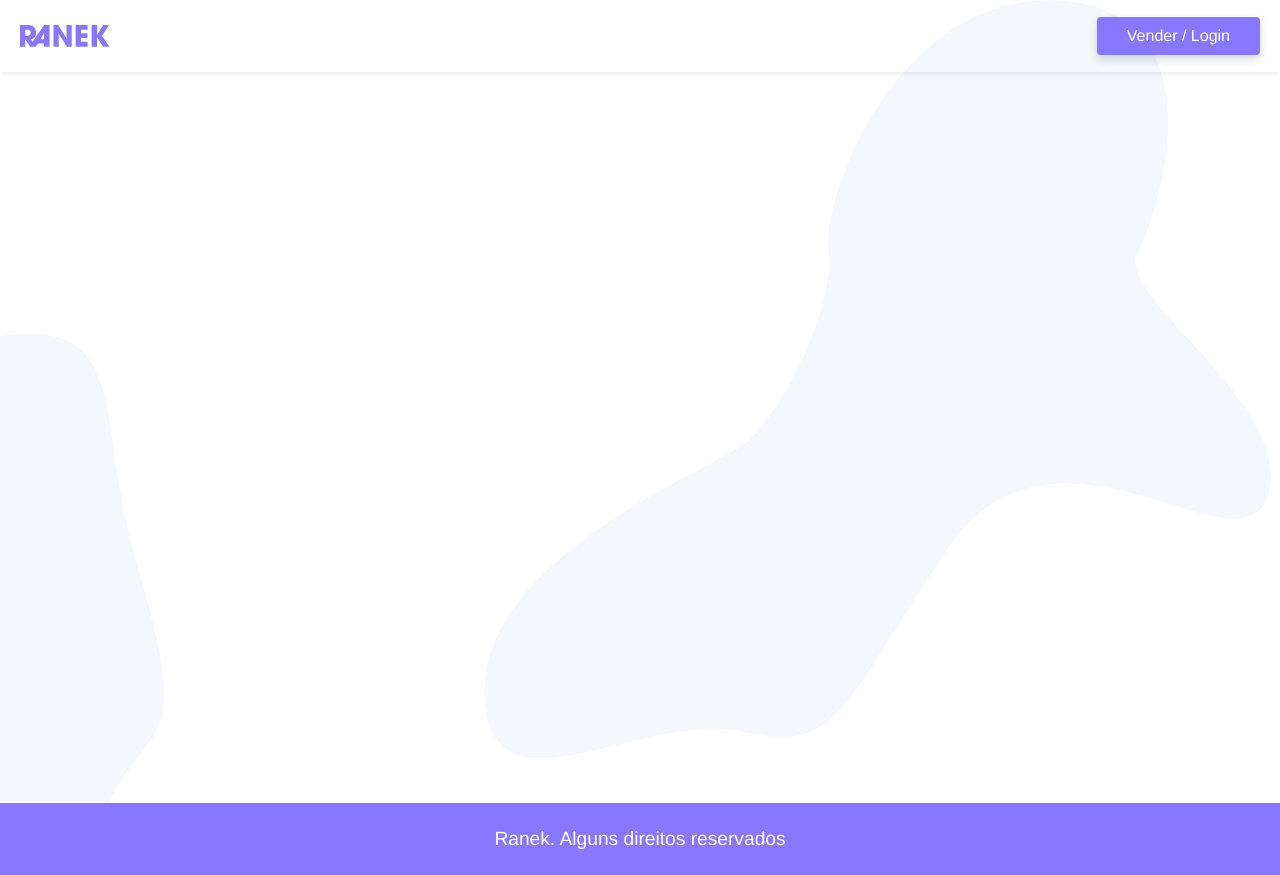
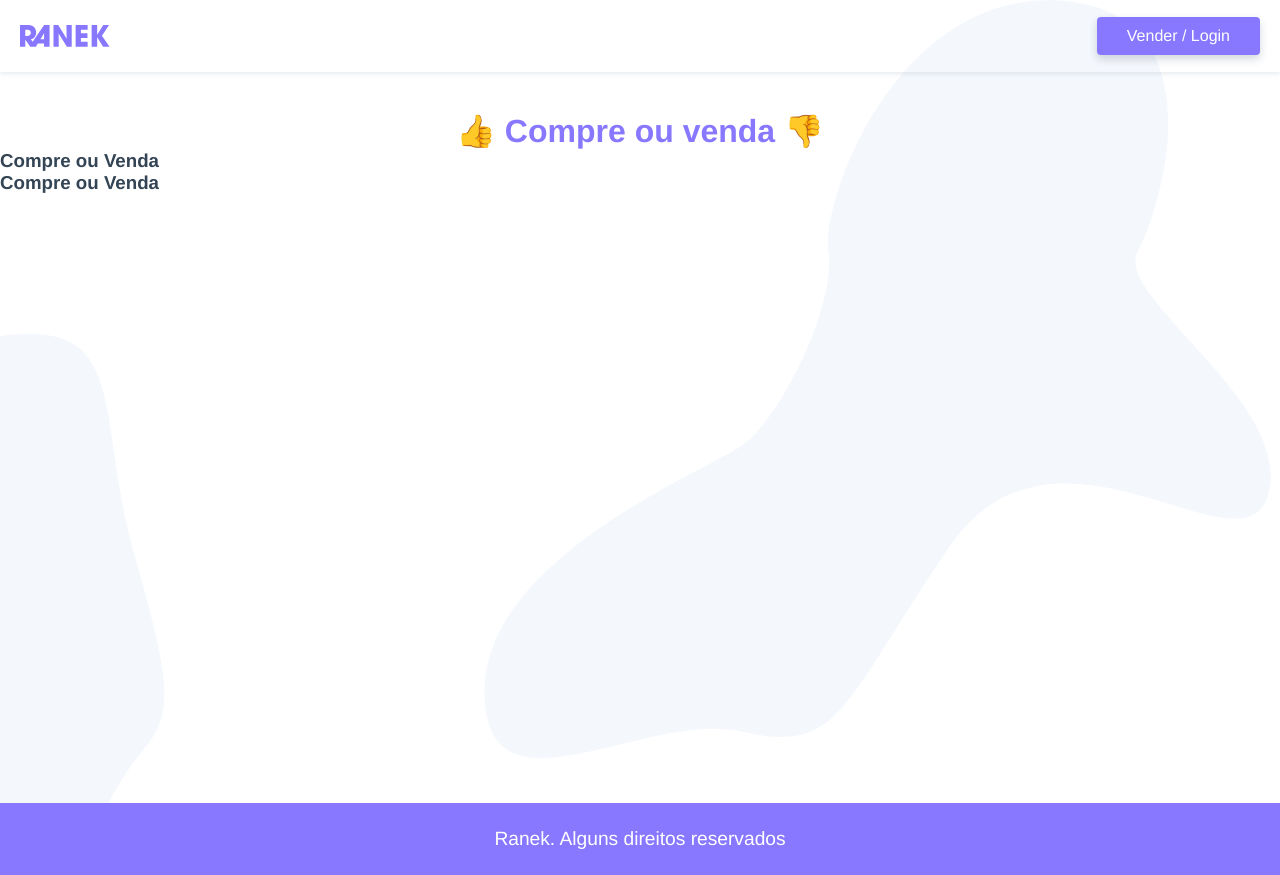
Before and after one commit to Mario-Scheffler/ranek, a Vue app: page / in a window 1280 px wide. Built offline with nearby package versions, Linux system fonts and the light colour scheme.

Commit message:
criados componentes de produtos lista e busca

```diff
--- /dev/null
+++ b/src/components/ProdutosBuscar.vue
@@ -0,0 +1,13 @@
+<template>
+  <section>
+    <h1>Compre ou Venda</h1>
+  </section>
+</template>
+
+<script>
+
+
+export default {
+  name: 'HomeView',
+}
+</script>
--- a/src/views/HomeView.vue
+++ b/src/views/HomeView.vue
@@ -1,13 +1,29 @@
 <template>
-  <div>
-
-  </div>
+  <section>
+    <h1>👍️️ Compre ou venda 👎️</h1>
+    <ProdutosBuscar />
+    <ProdutosLista />
+  </section>
 </template>
 
 <script>
-
+import ProdutosBuscar from '@/components/ProdutosBuscar.vue'
+import ProdutosLista from '@/components/ProdutosBuscar.vue'
 
 export default {
   name: 'HomeView',
+  components: {
+    ProdutosBuscar,
+    ProdutosLista
+  }
 }
 </script>
+
+<style scoped>
+h1 {
+  font-size: 2rem;
+  color: #87f;
+  margin-top: 40px;
+  text-align: center;
+}
+</style>
```
Also changed, not shown: src/components/ProdutosLista.vue (added, +13 -0 lines).
